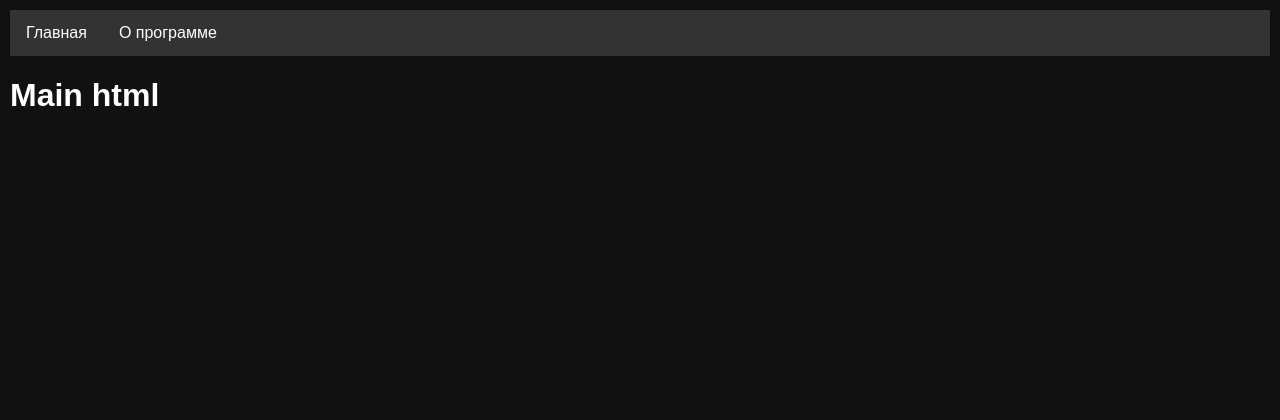
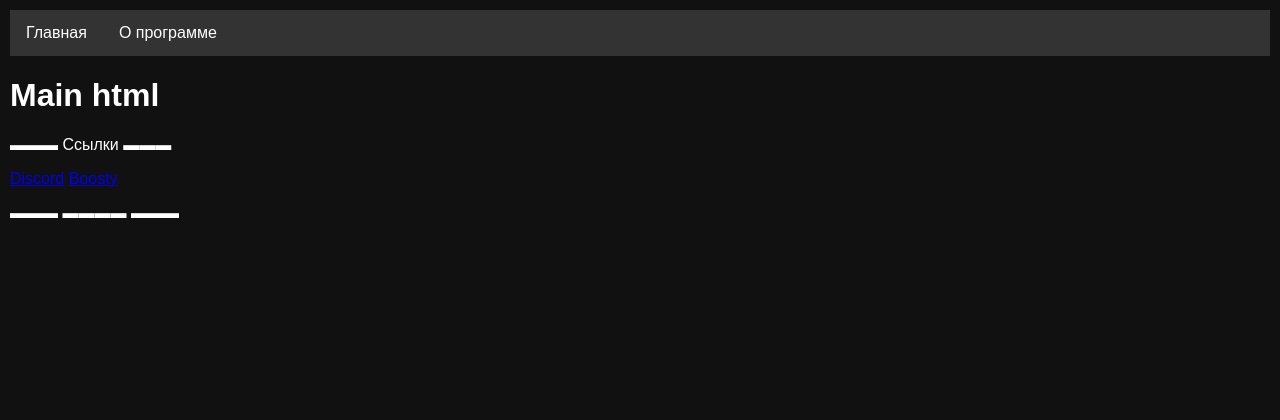
Before and after one commit to AngelsAndDemonsDM/DM-Bot-server, a Flask app: page / in a window 1280 px wide. Shown: the top 420 px of the page. Run offline with Flask 3, Linux system fonts and the light colour scheme; some libraries are stand-ins or nearby versions.

Commit message:
Обновить Code.DM-Bot/templates/index.html

```diff
--- a/Code.DM-Bot/templates/index.html
+++ b/Code.DM-Bot/templates/index.html
@@ -17,6 +17,11 @@
     </div>
 
     <h1>Main html</h1>
+    <p>▬▬▬ Ссылки ▬▬▬</p>
+    <a href="https://discord.gg/vxzegFkRjB">Discord</a>
+
+    <a href="https://boosty.to/themanyfaceddemon">Boosty</a>
+    <p>▬▬▬ ▬▬▬▬ ▬▬▬</p>
 </body>
 
 <div class="footer">
```
